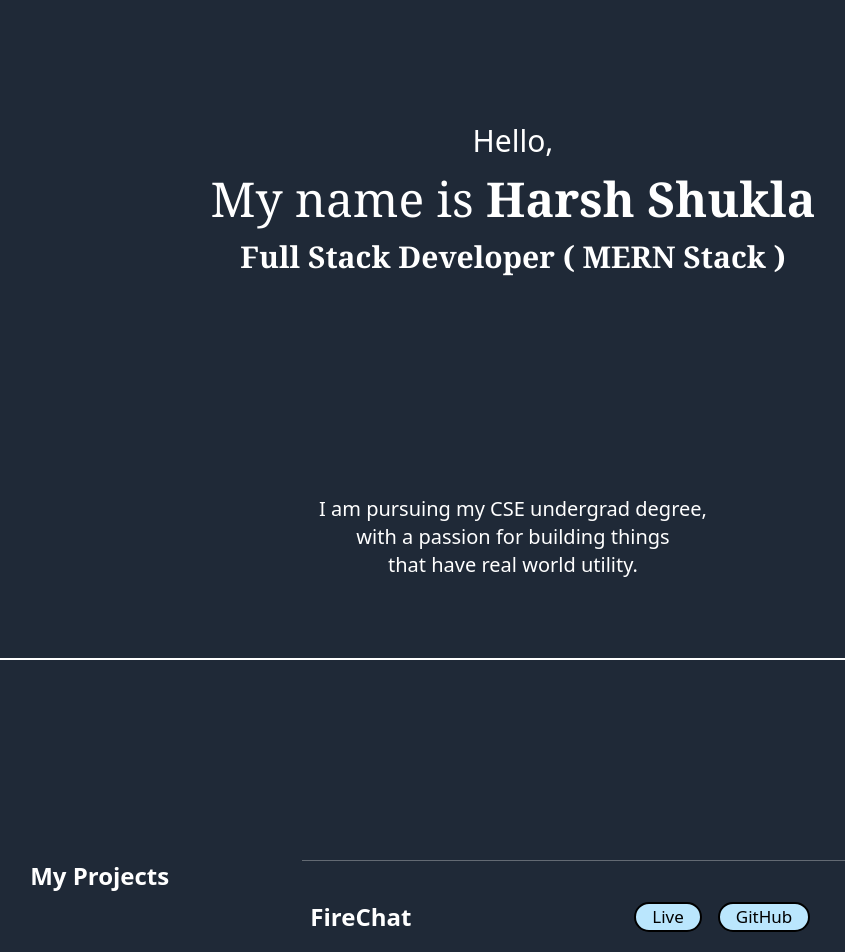
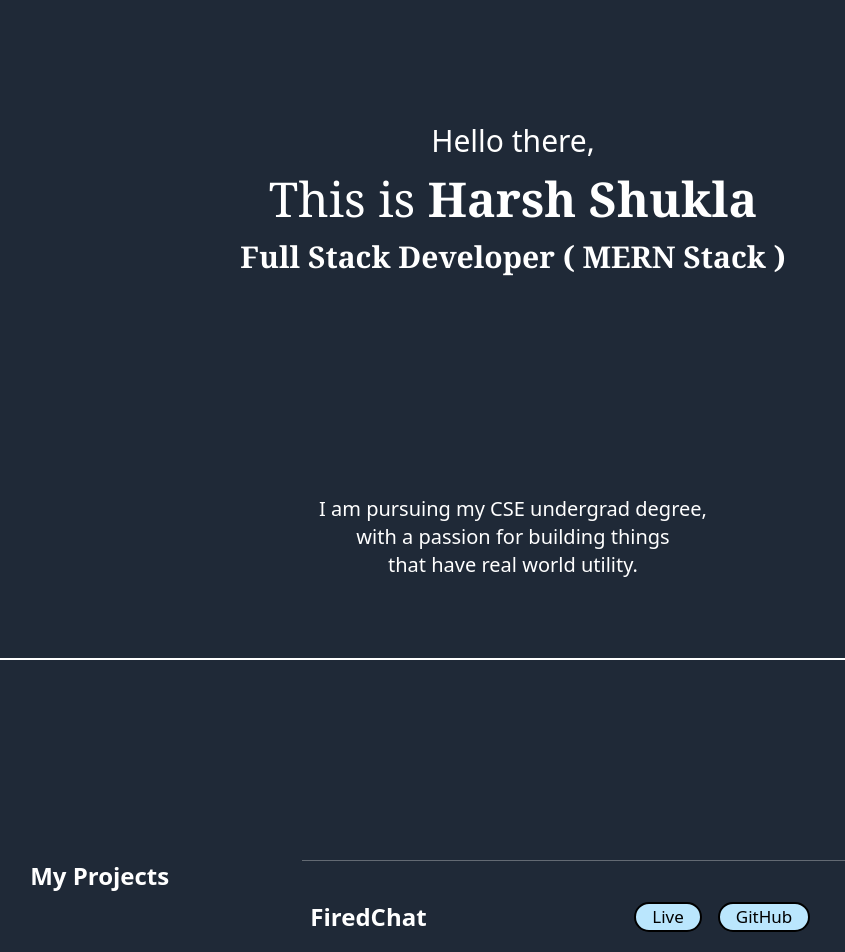
Before and after one commit to PrgrmrHarshShukla/Portfolio, a React (Vite) app in the folder client/: page / in a window 1280 px wide. Shown: the part 140-1092 px from the top of the page, without its empty margins (135-980 px from the left). Built offline with nearby package versions, Linux system fonts and the light colour scheme.

Commit message:
Some data changed.

```diff
--- a/client/src/components/About.jsx
+++ b/client/src/components/About.jsx
@@ -35,10 +35,10 @@ function About(props) {
             <div className={`flex flex-col gap-4 ${
             show ? "transform translate-x-0 transition ease-in duration-1000" : "transform translate-x-full"
             }`}>
-               <h1 className={`${props.isDark ?  "text-white " : "text-black "} text-xl sm:text-3xl hover:text-yellow-600  transition-all duration-1000 ease-in-out`}>Hello,</h1>
+               <h1 className={`${props.isDark ?  "text-white " : "text-black "} text-xl sm:text-3xl hover:text-yellow-600  transition-all duration-1000 ease-in-out`}>Hello there,</h1>
                <h1 className={`${props.isDark ?  "text-white " : "text-black "} text-2xl sm:text-5xl font-serif`}>
-                  <span className="hover:text-sky-500 dark:hover:text-sky-200 transition-all duration-75">My</span>
-                  <span className="hover:text-sky-500 dark:hover:text-sky-200 transition-all duration-500"> name</span>
+                  {/* <span className="hover:text-sky-500 dark:hover:text-sky-200 transition-all duration-75">My</span> */}
+                  <span className="hover:text-sky-500 dark:hover:text-sky-200 transition-all duration-500"> This</span>
                   <span className="hover:text-sky-500 dark:hover:text-sky-200 transition-all duration-500"> is </span>
                   <span className="hover:text-sky-700 dark:hover:text-sky-300 transition-all duration-500 font-semibold">Harsh Shukla</span>
                </h1>
--- a/client/src/components/ProjectData.jsx
+++ b/client/src/components/ProjectData.jsx
@@ -1,6 +1,6 @@
 export default [
    {
-      name: "FireChat",
+      name: "FiredChat",
       live: "https://fired-chat.netlify.app/",
       repo: "https://github.com/PrgrmrHarshShukla/Vchat",
       desc: "This is a real time chat app. It's front-end is made using React and TailwindCSS. It's backend is a Web Socket server made using Socket.io",
--- a/client/src/components/ProjectTemplate.jsx
+++ b/client/src/components/ProjectTemplate.jsx
@@ -15,8 +15,8 @@ function ProjectTemplate({name, live, repo, desc, index}) {
     <div>
 
         <div className="text-left p-2 flex flex-col justify-between gap-8">
-            <div className="flex flex-row justify-between">
-              <strong className="text-[17px] sm:text-2xl">{name}</strong>
+            <div className="flex flex-row justify-between itmes-center">
+              <strong className="text-[20px] sm:text-2xl">{name}</strong>
               <div className="flex flex-row gap-4 justify-center items-center text-black">
                 <a className="border-2 border-black bg-sky-200 hover:bg-sky-500 rounded-full text-[15px] sm:text-[17px] px-3 sm:px-4" target="_blank" rel="noreferrer" href={live}>Live</a>
                 <a className="border-2 border-black bg-sky-200 hover:bg-sky-500 rounded-full text-[15px] sm:text-[17px] px-3 sm:px-4" target="_blank" rel="noreferrer" href={repo}>GitHub</a>
```
